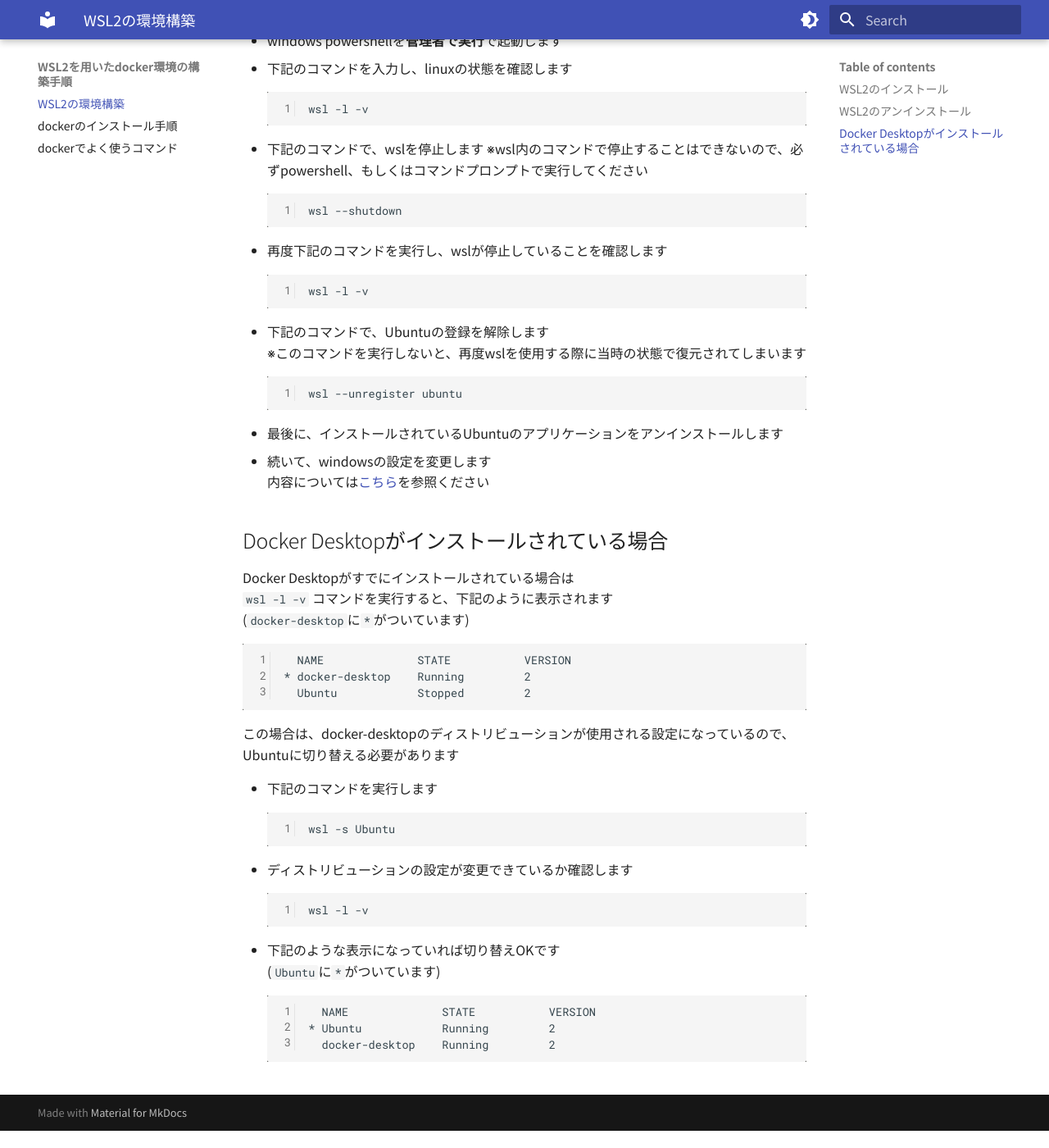
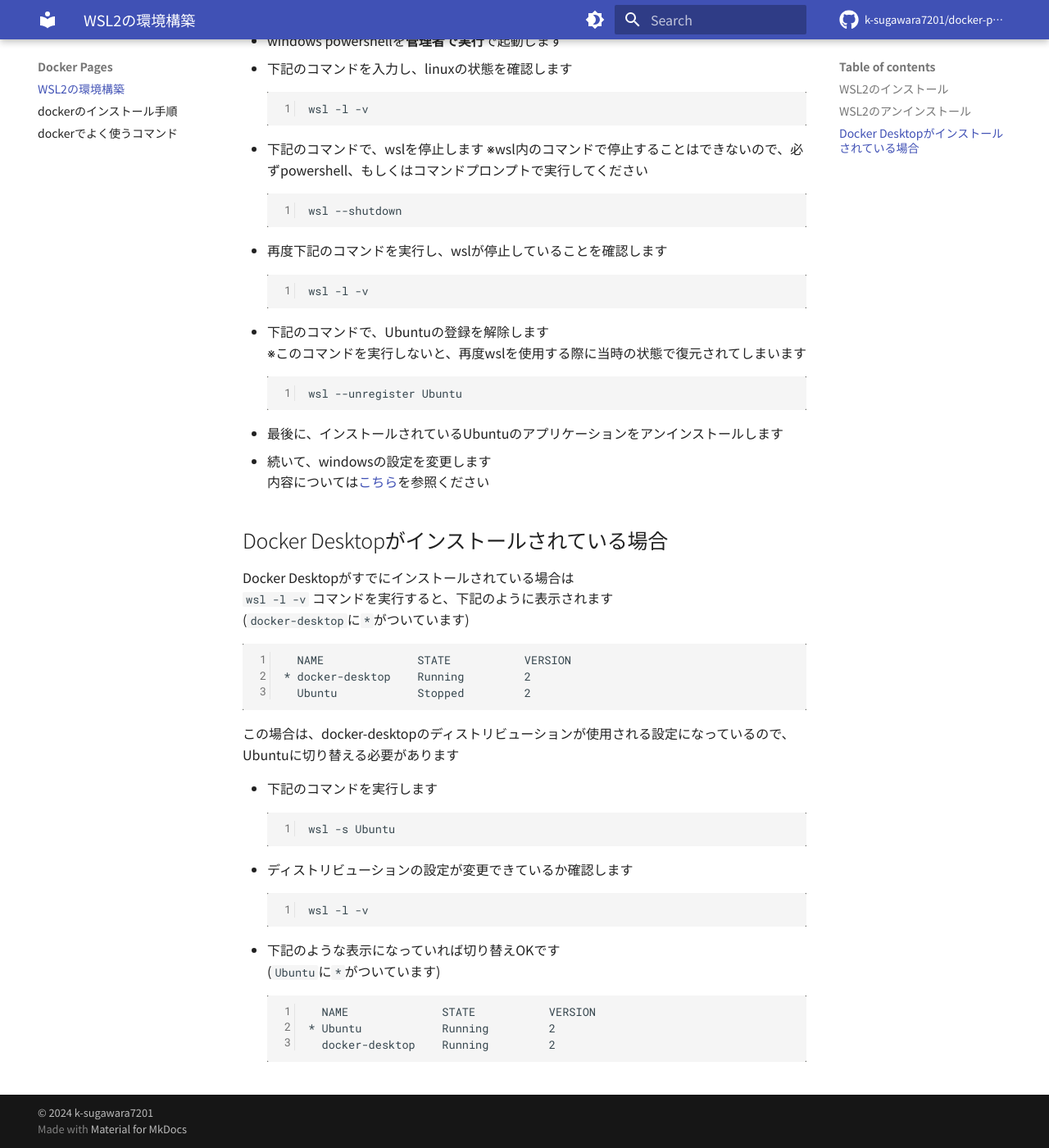
Before and after one commit to k-sugawara7201/docker-pages, an MkDocs documentation site: the page built from docs/index.md, in a window 1280 px wide and 1400 px high, scrolled down 794 px. Shown: the whole window at 82% size. Built offline with MkDocs 1.6.1 and Material for MkDocs 9.7.7, drawn with Linux system fonts in a browser that asks for light colours; comment, search, counter and statistics services are not loaded; before the commit the page ends 2173 px from its top, so only the background shows below that.

Commit message:
fix: コンテンツの修正

````diff
--- a/docs/index.md
+++ b/docs/index.md
@@ -38,7 +38,7 @@
 - 下記のコマンドで、Ubuntuの登録を解除します
   ※このコマンドを実行しないと、再度wslを使用する際に当時の状態で復元されてしまいます
   ```
-  wsl --unregister ubuntu
+  wsl --unregister Ubuntu
   ```
 - 最後に、インストールされているUbuntuのアプリケーションをアンインストールします
 - 続いて、windowsの設定を変更します
--- a/mkdocs.yml
+++ b/mkdocs.yml
@@ -21,6 +21,8 @@
       - name: Japanese
         link: /
         lang: ja
+  icon:
+    repo: fontawesome/brands/github
 markdown_extensions:
   - pymdownx.highlight:
       use_pygments: true
@@ -28,3 +30,10 @@
       pygments_style: monokai
       linenums: true
   - pymdownx.superfences
+repo_url: https://github.com/k-sugawara7201/docker-pages
+repo_name: k-sugawara7201/docker-pages
+plugins:
+  search:
+    lang: 'ja'
+site_name: Docker Pages
+copyright: "&copy; 2024 k-sugawara7201"
````
